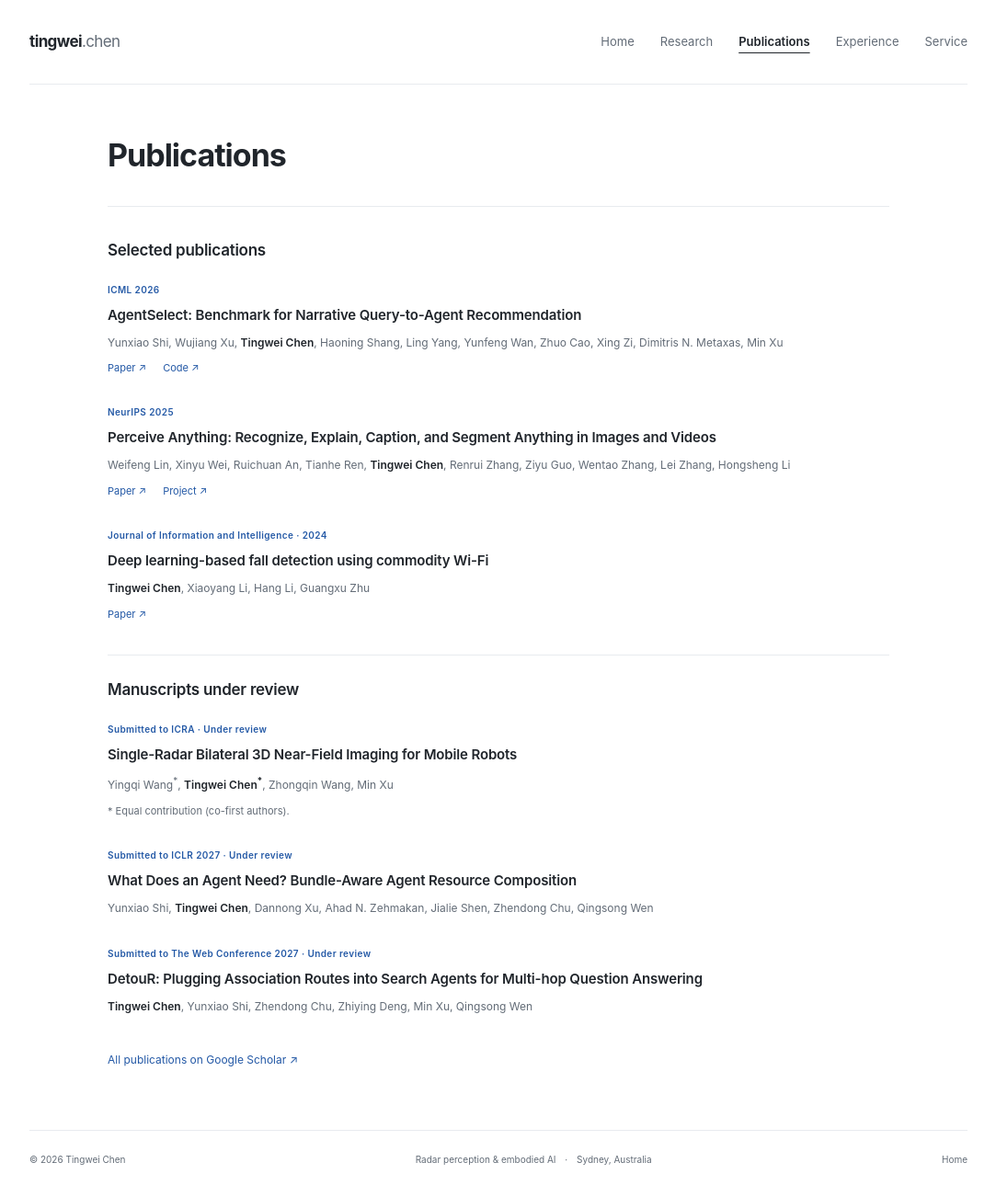
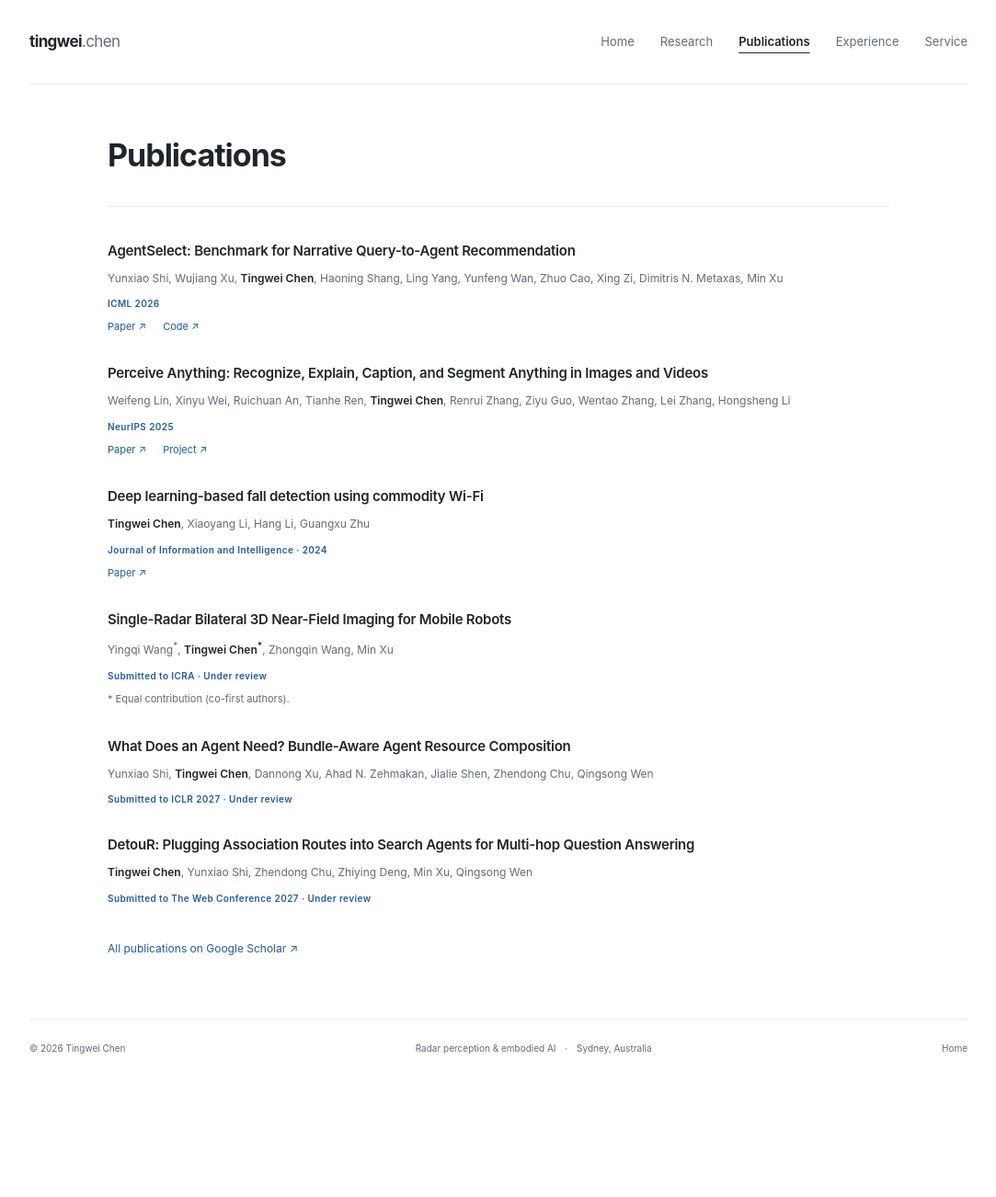
Before and after one commit to Teddyctw/Teddyctw.github.io, a Jekyll site: the page built from _pages/publications.html, in a window 1280 px wide. Shown: the whole page at 92% size, without its empty margins (98-1181 px from the left). Built offline with Jekyll 4.4.1, drawn with Linux system fonts in a browser that asks for light colours; after the commit the page ends 1181 px from its top, so only the background shows below that.

Commit message:
Present publications as one list without category headings

```diff
--- a/_pages/publications.html
+++ b/_pages/publications.html
@@ -3,47 +3,49 @@ layout: academic-page
 permalink: /publications/
 title: Publications
 nav: publications
-description: Selected publications and manuscripts under review by Tingwei Chen.
+description: Publications and research papers by Tingwei Chen.
 ---
 
-<section aria-labelledby="selected-title">
-  <h2 id="selected-title" class="publication-group">Selected publications</h2>
+<div class="publication-list">
 <article class="paper">
-      <p class="paper-venue">ICML 2026</p>
-      <h3><a href="https://proceedings.mlr.press/v306/shi26ac.html">AgentSelect: Benchmark for Narrative Query-to-Agent Recommendation</a></h3>
+
+      <h2><a href="https://proceedings.mlr.press/v306/shi26ac.html">AgentSelect: Benchmark for Narrative Query-to-Agent Recommendation</a></h2>
       <p class="paper-authors">Yunxiao Shi, Wujiang Xu, <strong>Tingwei Chen</strong>, Haoning Shang, Ling Yang, Yunfeng Wan, Zhuo Cao, Xing Zi, Dimitris N. Metaxas, Min Xu</p>
+    <p class="paper-venue">ICML 2026</p>
       <div class="paper-links"><a href="https://proceedings.mlr.press/v306/shi26ac.html">Paper <span aria-hidden="true">↗</span></a><a href="https://github.com/Ancientshi/AgentSelect">Code <span aria-hidden="true">↗</span></a></div>
     </article>
-    <article class="paper">
-      <p class="paper-venue">NeurIPS 2025</p>
-      <h3><a href="https://arxiv.org/abs/2506.05302">Perceive Anything: Recognize, Explain, Caption, and Segment Anything in Images and Videos</a></h3>
+<article class="paper">
+
+      <h2><a href="https://arxiv.org/abs/2506.05302">Perceive Anything: Recognize, Explain, Caption, and Segment Anything in Images and Videos</a></h2>
       <p class="paper-authors">Weifeng Lin, Xinyu Wei, Ruichuan An, Tianhe Ren, <strong>Tingwei Chen</strong>, Renrui Zhang, Ziyu Guo, Wentao Zhang, Lei Zhang, Hongsheng Li</p>
+    <p class="paper-venue">NeurIPS 2025</p>
       <div class="paper-links"><a href="https://arxiv.org/abs/2506.05302">Paper <span aria-hidden="true">↗</span></a><a href="https://perceive-anything.github.io/">Project <span aria-hidden="true">↗</span></a></div>
     </article>
-    <article class="paper">
-      <p class="paper-venue">Journal of Information and Intelligence · 2024</p>
-      <h3><a href="https://doi.org/10.1016/j.jiixd.2024.04.001">Deep learning-based fall detection using commodity Wi-Fi</a></h3>
+<article class="paper">
+
+      <h2><a href="https://doi.org/10.1016/j.jiixd.2024.04.001">Deep learning-based fall detection using commodity Wi-Fi</a></h2>
       <p class="paper-authors"><strong>Tingwei Chen</strong>, Xiaoyang Li, Hang Li, Guangxu Zhu</p>
+    <p class="paper-venue">Journal of Information and Intelligence · 2024</p>
       <div class="paper-links"><a href="https://doi.org/10.1016/j.jiixd.2024.04.001">Paper <span aria-hidden="true">↗</span></a></div>
     </article>
-</section>
-<section class="under-review" aria-labelledby="under-review-title">
-      <h2 id="under-review-title" class="publication-group">Manuscripts under review</h2>
-      <article class="paper">
-        <p class="paper-venue">Submitted to ICRA · Under review</p>
-        <h3>Single-Radar Bilateral 3D Near-Field Imaging for Mobile Robots</h3>
+<article class="paper" id="under-review-title">
+
+        <h2>Single-Radar Bilateral 3D Near-Field Imaging for Mobile Robots</h2>
         <p class="paper-authors">Yingqi Wang<sup>*</sup>, <strong>Tingwei Chen<sup>*</sup></strong>, Zhongqin Wang, Min Xu</p>
+    <p class="paper-venue">Submitted to ICRA · Under review</p>
         <p class="contribution-note">* Equal contribution (co-first authors).</p>
       </article>
-      <article class="paper">
-        <p class="paper-venue">Submitted to ICLR 2027 · Under review</p>
-        <h3>What Does an Agent Need? Bundle-Aware Agent Resource Composition</h3>
+<article class="paper">
+
+        <h2>What Does an Agent Need? Bundle-Aware Agent Resource Composition</h2>
         <p class="paper-authors">Yunxiao Shi, <strong>Tingwei Chen</strong>, Dannong Xu, Ahad N. Zehmakan, Jialie Shen, Zhendong Chu, Qingsong Wen</p>
+    <p class="paper-venue">Submitted to ICLR 2027 · Under review</p>
       </article>
-      <article class="paper">
-        <p class="paper-venue">Submitted to The Web Conference 2027 · Under review</p>
-        <h3>DetouR: Plugging Association Routes into Search Agents for Multi-hop Question Answering</h3>
+<article class="paper">
+
+        <h2>DetouR: Plugging Association Routes into Search Agents for Multi-hop Question Answering</h2>
         <p class="paper-authors"><strong>Tingwei Chen</strong>, Yunxiao Shi, Zhendong Chu, Zhiying Deng, Min Xu, Qingsong Wen</p>
+    <p class="paper-venue">Submitted to The Web Conference 2027 · Under review</p>
       </article>
-    </section>
-    <a class="all-publications" href="https://scholar.google.com/citations?user=I7WeIdgAAAAJ&amp;hl=en">All publications on Google Scholar <span aria-hidden="true">↗</span></a>
+</div>
+<a class="all-publications" href="https://scholar.google.com/citations?user=I7WeIdgAAAAJ&amp;hl=en">All publications on Google Scholar <span aria-hidden="true">↗</span></a>
--- a/assets/css/academic.css
+++ b/assets/css/academic.css
@@ -48,12 +48,10 @@ h3 { margin: 0 0 8px; font-size: 15px; font-weight: 600; letter-spacing: -.15px;
 .keywords span { padding-inline: 9px; color: #b8c0ca; }
 .paper + .paper { margin-top: 29px; }
 .paper .paper-venue { margin: 0 0 7px; color: var(--accent); font-size: 10px; font-weight: 600; letter-spacing: .4px; }
-.paper h3 { line-height: 1.6; margin-bottom: 7px; }
-.under-review { margin-top: 34px; padding-top: 26px; border-top: 1px solid var(--rule); }
-.publication-group { margin-bottom: 22px; font-size: 14px; }
+.paper h2 { font-size: 15px; line-height: 1.6; margin-bottom: 7px; }
 .paper .contribution-note { margin: 0; font-size: 11px; }
-.paper h3 a { color: var(--ink); }
-.paper h3 a:hover { color: var(--accent); }
+.paper h2 a { color: var(--ink); }
+.paper h2 a:hover { color: var(--accent); }
 .paper .paper-authors { margin: 0 0 8px; font-size: 12px; line-height: 1.8; }
 .paper-authors strong { color: var(--ink); }
 .paper-links { display: flex; gap: 18px; font-size: 11px; }
@@ -105,7 +103,6 @@ h3 { margin: 0 0 8px; font-size: 15px; font-weight: 600; letter-spacing: -.15px;
 .subpage { max-width: 850px; margin-inline: auto; padding: 54px 0 64px; }
 .page-heading { margin-bottom: 36px; padding-bottom: 25px; border-bottom: 1px solid var(--rule); }
 .page-heading h1 { max-width: none; font-size: 34px; letter-spacing: -1px; }
-.page-content h2.publication-group { font-size: 17px; }
 .page-content .section-intro { margin-bottom: 32px; }
 .service-group + .service-group { margin-top: 35px; padding-top: 28px; border-top: 1px solid var(--rule); }
 .service-group > h2 { margin-bottom: 18px; font-size: 17px; }
```
